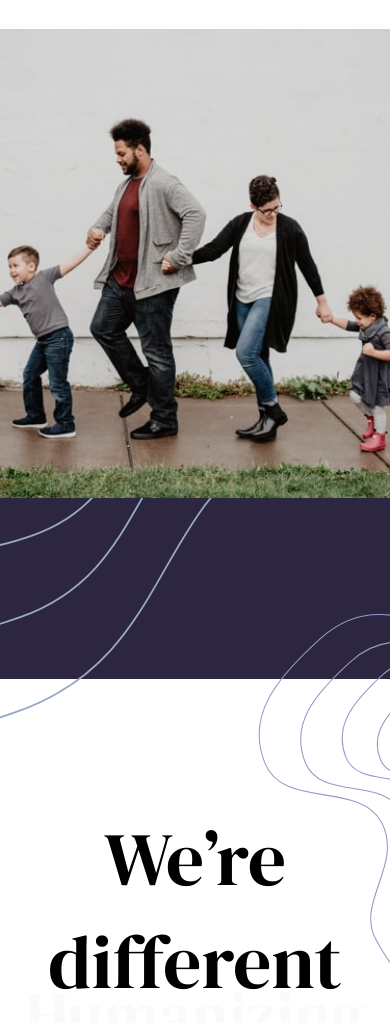
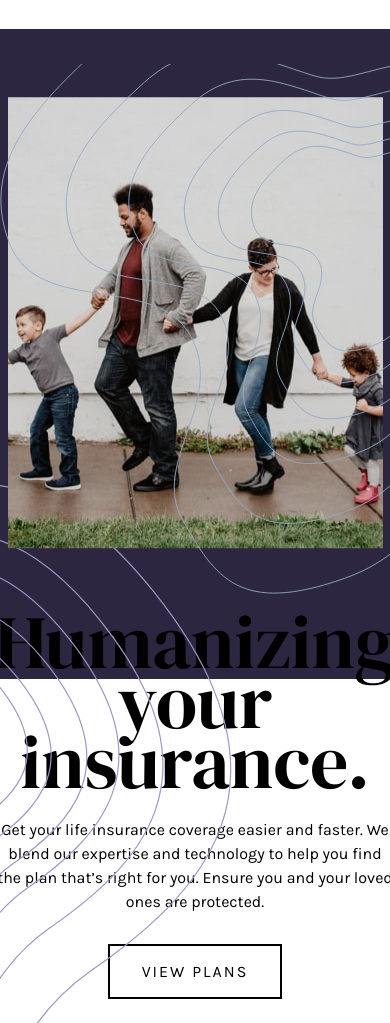
Before and after one commit to Joao-progBr/projt_GarantirPaginaDestino, a website: page index.html in a window 390 px wide. Shown: the part 71-1094 px from the top of the page. Drawn offline with nearby package versions, Linux system fonts and the light colour scheme; files that its build step writes are made by us from their sources; files whose address does not match are found by name.

Commit message:
reestilizar o hero e adicionar o js np

```diff
--- a/src/styles/_responsive.scss
+++ b/src/styles/_responsive.scss
@@ -150,79 +150,5 @@
 
 @media (max-width: 700px){
 
-    .hero{
-        margin-bottom: 8em;
-        position: relative;
-        background-color: vars.$colorDarkVioletBlue;
-        min-height: 100%;
-
-         &::after{
-            content: '';
-            background-image: url('../../../build/img/bg-pattern-intro-right-mobile.svg');
-            width: 100%;
-            height: 350px;
-            background-position: right;
-            background-repeat: no-repeat;
-            background-size: contain;
-            position: absolute;
-            top: 90%;
-            left: 0;
-        }
-
-        &::before{
-            content: '';
-            background-image: url('../../../build/img/bg-pattern-intro-left-mobile.svg');
-            width: 100%;
-            height: 300px;
-            background-position: left;
-            background-repeat: no-repeat;
-            background-size: contain;
-            position: absolute;
-            top: 60%;
-            right: 0;
-        }
-
-        &__container{
-            display: flex;
-            align-items: center;
-            gap: 3em;
-        }
-
-        &__about{
-            // z-index: 5;
-            position: relative;
-            margin-top: 60rem;
-            color: vars.$colorOffWhite;
-            max-width:450px;
-
-            h1{
-            @include vars.fontDmSerif(4em);
-            line-height: 0.8em;
-
-                &::before{
-                    content: '';
-                    width: 150px;
-                    height: 1px;
-                    background-color: vars.$colorOffWhite;
-                    position: absolute;
-                    top: 16%;
-                    z-index: 10;
-                }
-            }
-        }
-
-        &__introImg{
-            transform: translateY(0);
-            width: 100%;
-            position: absolute;
-            top: 0;
-            left: 0;
-
-            img{
-                width: 100%;
-            }
-        }
-
-    }
 
 }
```
